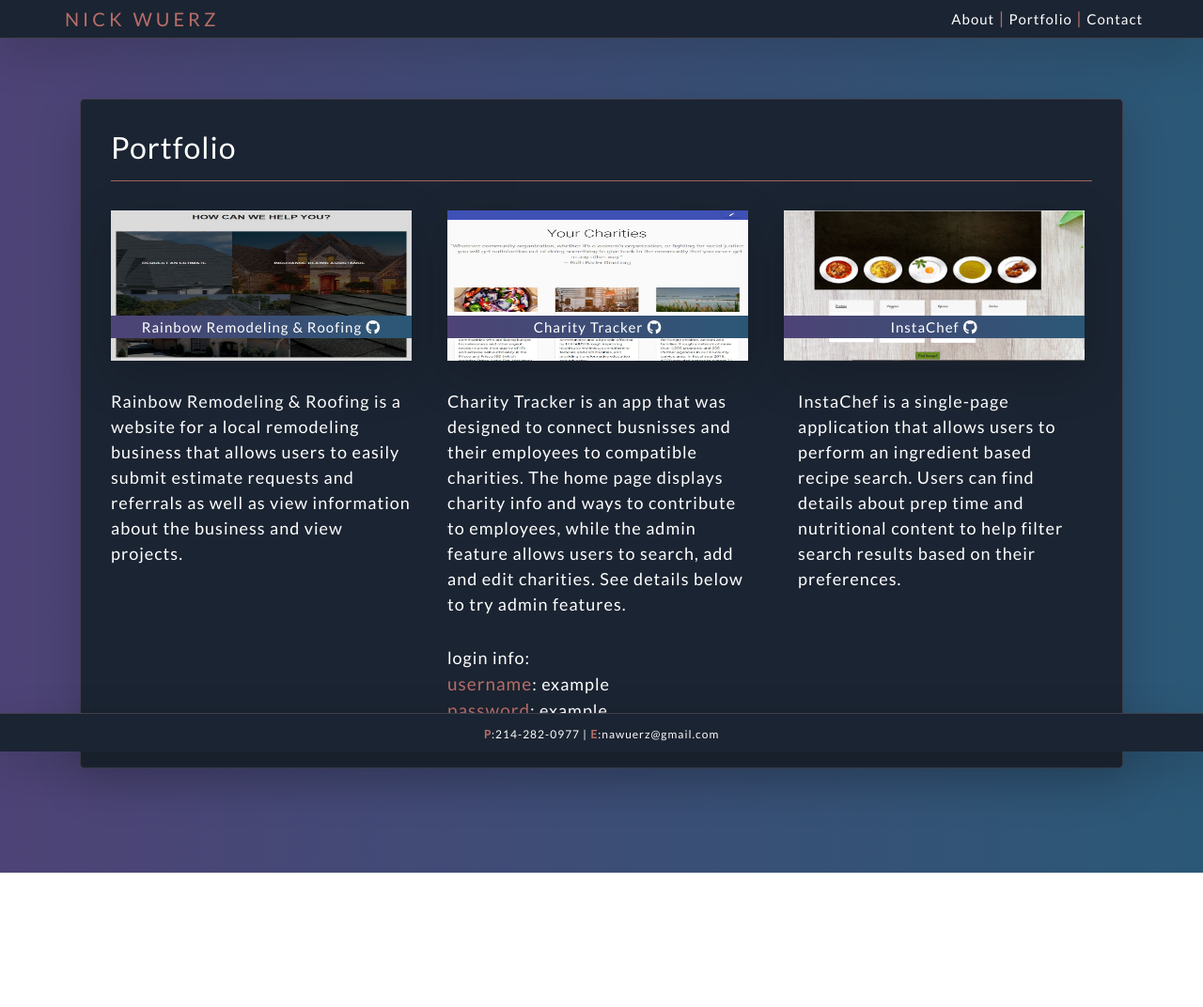
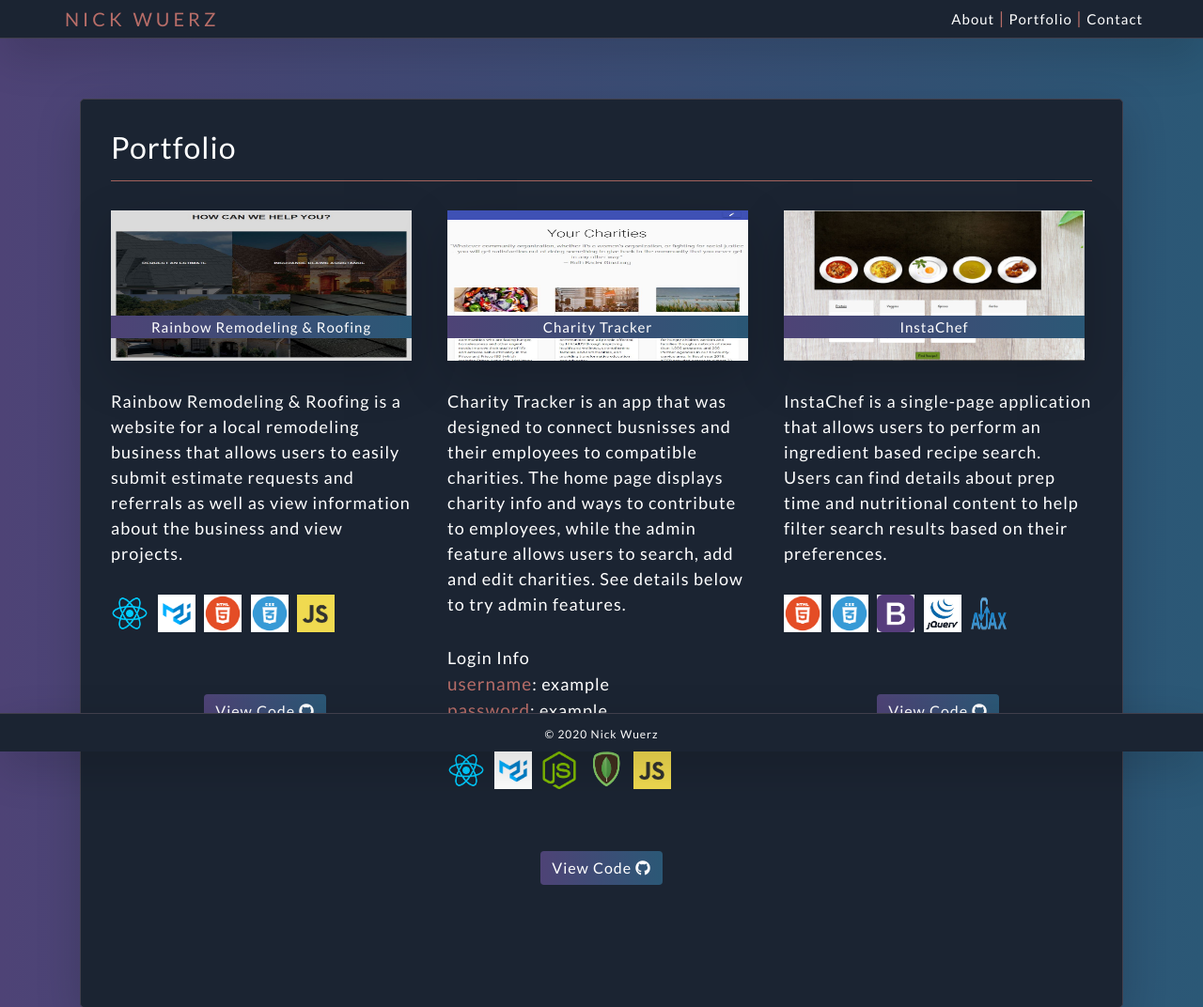
Before and after one commit to nwuerz/portfolio, a website: page public/portfolio.html in a window 1280 px wide. Shown: the top 1072 px of the page at 94% size. Before the commit the page ends 929 px from the top, so only its background shows below. Drawn offline with nearby package versions, Linux system fonts and the light colour scheme.

Commit message:
updated styling

```diff
--- a/public/portfolio.html
+++ b/public/portfolio.html
@@ -60,14 +60,6 @@
                         style="text-decoration: none;"
                         >Rainbow Remodeling & Roofing</a
                       >
-                      <a
-                        id="txt-clr"
-                        href="https://github.com/nwuerz/rainbow-remodeling"
-                        target="_blank"
-                        rel="noopener noreferrer"
-                        style="text-decoration: none;"
-                        ><i class="fab fa-github"></i
-                      ></a>
                     </div>
                   </div>
                   <p id="project-div">
@@ -76,6 +68,24 @@
                     estimate requests and referrals as well as view information
                     about the business and view projects.
                   </p>
+                </div>
+                <div class="tech-div">
+                  <img id="tech-img" src="images/react-logo.png" />
+                  <img id="tech-img" src="images/material-ui.png" />
+                  <img id="tech-img" src="images/html5.png" />
+                  <img id="tech-img" src="images/css3.png" />
+                  <img id="tech-img" src="images/JS.png" />
+                  <br />
+                  <div class="text-center">
+                    <a
+                      id="code-btn"
+                      class="btn btn-primary"
+                      href="https://github.com/nwuerz/rainbow-remodeling"
+                      role="button"
+                      target="_blank"
+                      >View Code <i class="fab fa-github"></i
+                    ></a>
+                  </div>
                 </div>
               </div>
 
@@ -96,14 +106,6 @@
                         style="text-decoration: none;"
                         >Charity Tracker</a
                       >
-                      <a
-                        id="txt-clr"
-                        href="https://github.com/nwuerz/charity-tracker"
-                        target="_blank"
-                        rel="noopener noreferrer"
-                        style="text-decoration: none;"
-                        ><i class="fab fa-github"></i
-                      ></a>
                     </div>
                   </div>
                   <p id="project-div">
@@ -115,12 +117,30 @@
                     features.
                   </p>
                   <p id="project-div">
-                    login info:
+                    Login Info
                     <br />
                     <span class="links">username</span>: example
                     <br />
                     <span class="links">password</span>: example
                   </p>
+                </div>
+                <div class="tech-div">
+                  <img id="tech-img" src="images/react-logo.png" />
+                  <img id="tech-img" src="images/material-ui.png" />
+                  <img id="tech-img" src="images/node.png" />
+                  <img id="tech-img" src="images/mongo.png" />
+                  <img id="tech-img" src="images/JS.png" />
+                  <br />
+                  <div class="text-center">
+                    <a
+                      id="code-btn"
+                      class="btn btn-primary"
+                      href="https://github.com/nwuerz/charity-tracker"
+                      role="button"
+                      target="_blank"
+                      >View Code <i class="fab fa-github"></i
+                    ></a>
+                  </div>
                 </div>
               </div>
 
@@ -141,26 +161,34 @@
                         style="text-decoration: none;"
                         >InstaChef</a
                       >
-                      <a
-                        id="txt-clr"
-                        href="https://github.com/nwuerz/InstaChef"
-                        target="_blank"
-                        rel="noopener noreferrer"
-                        style="text-decoration: none;"
-                        ><i class="fab fa-github"></i
-                      ></a>
                     </div>
                   </div>
+                  <p id="project-div">
+                    InstaChef is a single-page application that allows users to
+                    perform an ingredient based recipe search. Users can find
+                    details about prep time and nutritional content to help
+                    filter search results based on their preferences.
+                  </p>
                 </div>
-                <p id="project-div">
-                  InstaChef is a single-page application that allows users to
-                  perform an ingredient based recipe search. Users can find
-                  details about prep time and nutritional content to help filter
-                  search results based on their preferences.
-                </p>
+                <div class="tech-div">
+                  <img id="tech-img" src="images/html5.png" />
+                  <img id="tech-img" src="images/css3.png" />
+                  <img id="tech-img" src="images/bootstrap.png" />
+                  <img id="tech-img" src="images/jQuery.png" />
+                  <img id="tech-img" src="images/ajax.png" />
+                  <br />
+                  <div class="text-center">
+                    <a
+                      id="code-btn"
+                      class="btn btn-primary"
+                      href="https://github.com/nwuerz/InstaChef"
+                      role="button"
+                      target="_blank"
+                      >View Code <i class="fab fa-github"></i
+                    ></a>
+                  </div>
+                </div>
               </div>
-
-              <br />
             </div>
           </div>
         </div>
@@ -169,10 +197,7 @@
 
     <footer class="page-footer font-small fixed-bottom shadow-lg">
       <div class="footer text-center py-2">
-        <small id="footer-txt"
-          ><b class="contact-font">P</b>:214-282-0977 |
-          <b class="contact-font">E</b>:nawuerz@gmail.com</small
-        >
+        <small id="footer-txt">© 2020 Nick Wuerz</small>
       </div>
     </footer>
   </body>
--- a/public/style.css
+++ b/public/style.css
@@ -194,3 +194,29 @@ html {
 .contact-font {
   color: #b76d68;
 }
+#tech-img {
+  height: 40px;
+  width: 40px;
+  margin-right: 5px;
+}
+
+.tech-div {
+  margin-top: 15px;
+  margin-bottom: 30%;
+}
+
+#code-btn {
+  margin-top: 20%;
+}
+
+#icon-div {
+  background: transparent;
+  border: transparent;
+  margin-top: -5%;
+}
+
+#icons {
+  color: white;
+  font-size: 65px;
+  margin: 5%;
+}
```
Also changed, not shown: public/contact.html (+37 -4 lines), public/index.html (+3 -24 lines), public/images/JS.png (added), public/images/ajax.png (added), public/images/bootstrap.png (added), public/images/css3.png (added), public/images/html5.png (added), public/images/jQuery.png (added), public/images/material-ui.png (added), public/images/mongo.png (added), public/images/node.png (added), public/images/react-logo.png (added), 1 other file.
